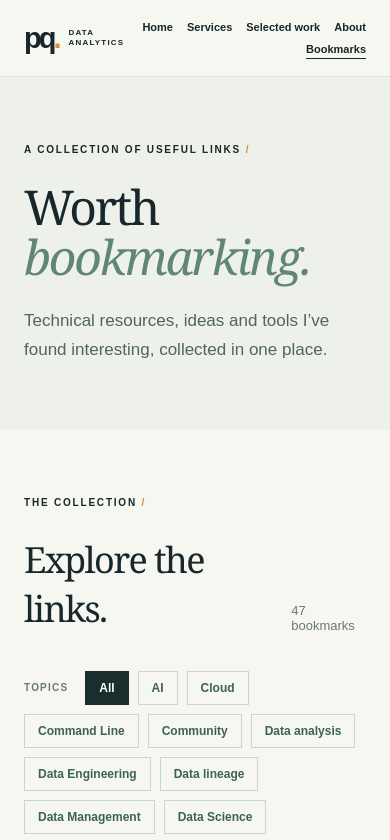
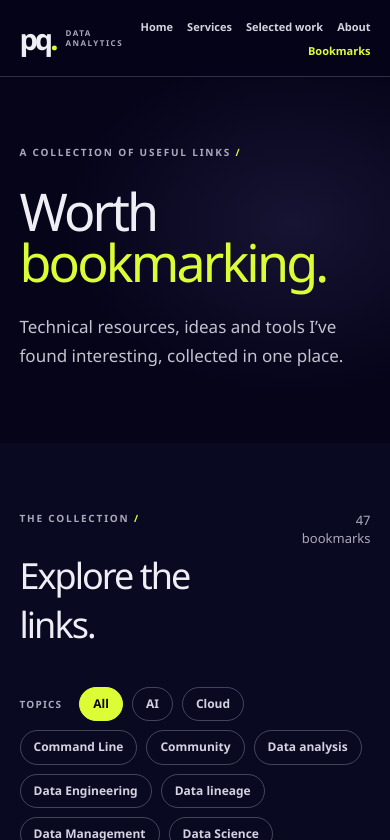
Before and after one commit to quinnphil/website, an Astro site: page /bookmarks in a window 390 px wide. Shown: the top 840 px of the page. Built offline with nearby package versions, Linux system fonts and the light colour scheme; Astro itself is replaced by a stand-in of ours.

Commit message:
New theme for bookmarks

```diff
--- a/src/pages/bookmarks.astro
+++ b/src/pages/bookmarks.astro
@@ -6,6 +6,9 @@ const bookmarks = (await getCollection('bookmarks'))
 const topics = [...new Set(bookmarks.flatMap(({ data }) => data.tags))]
   .sort((a, b) => a.localeCompare(b));
 const home = import.meta.env.BASE_URL;
+const linkedIn = 'https://www.linkedin.com/in/quinnphil/';
+const github = 'https://github.com/quinnphil';
+const booking = 'https://cal.com/philquinn';
 ---
 
 <!doctype html>
@@ -14,13 +17,13 @@ const home = import.meta.env.BASE_URL;
     <meta charset="utf-8" />
     <meta name="viewport" content="width=device-width, initial-scale=1" />
     <meta name="description" content="A collection of technical resources and interesting links curated by Phil Quinn." />
-    <meta name="theme-color" content="#111f24" />
+    <meta name="theme-color" content="#050419" />
     <title>Bookmarks | Phil Quinn</title>
     <link rel="icon" type="image/svg+xml" href={`${home}favicon.svg`} />
   </head>
   <body>
     <a class="skip-link" href="#main">Skip to content</a>
-    <header>
+    <header class="site-header">
       <div class="container header-inner">
         <a class="brand" href={home} aria-label="PQ Data Analytics, home">
           <span class="brand-mark">pq<span>.</span></span>
@@ -33,6 +36,7 @@ const home = import.meta.env.BASE_URL;
           <a href={`${home}#about`}>About</a>
           <a href={`${home}bookmarks/`} aria-current="page">Bookmarks</a>
         </nav>
+        <a class="header-contact" href={booking} target="_blank" rel="noopener noreferrer">Book a call <span aria-hidden="true">↗</span><span class="sr-only"> (opens Cal.com in a new tab)</span></a>
       </div>
     </header>
     <main id="main">
@@ -77,7 +81,14 @@ const home = import.meta.env.BASE_URL;
         </div>
       </section>
     </main>
-    <footer><div class="container footer-inner"><a href={home}>← Back to home</a><p>© {new Date().getFullYear()} Phil Quinn. All rights reserved.</p></div></footer>
+    <footer class="site-footer">
+      <div class="container footer-inner">
+        <a class="brand footer-brand" href={home} aria-label="PQ Data Analytics, home"><span class="brand-mark">pq<span>.</span></span><span class="brand-name">DATA<br />ANALYTICS</span></a>
+        <p>© {new Date().getFullYear()} Phil Quinn. All rights reserved.</p>
+        <a href={linkedIn} target="_blank" rel="noopener noreferrer">LinkedIn ↗<span class="sr-only"> (opens in a new tab)</span></a>
+        <a href={github} target="_blank" rel="noopener noreferrer">GitHub ↗<span class="sr-only"> (opens in a new tab)</span></a>
+      </div>
+    </footer>
     <script>
       const filters = document.querySelector<HTMLElement>('.filters');
       if (filters) {
@@ -104,33 +115,108 @@ const home = import.meta.env.BASE_URL;
 </html>
 
 <style>
-  :global(*){box-sizing:border-box}
-  :global(body){margin:0;font-family:Arial,Helvetica,sans-serif;color:#17272b;background:#f7f7f2}
-  :global(a){color:inherit}
-  :global(a:focus-visible),:global(button:focus-visible){outline:3px solid #d9903c;outline-offset:4px}
-  [hidden]{display:none!important}
-  .sr-only{position:absolute;width:1px;height:1px;padding:0;margin:-1px;overflow:hidden;clip:rect(0,0,0,0);white-space:nowrap;border:0}
-  .skip-link{position:absolute;z-index:10;left:1rem;top:-5rem;background:#fff;padding:.8rem}
-  .skip-link:focus{top:1rem}
-  .container{width:min(1200px,calc(100% - 96px));margin-inline:auto}
-  header{background:#f7f7f2;border-bottom:1px solid #dfe4df}
-  .header-inner{min-height:88px;display:flex;align-items:center;justify-content:space-between;gap:24px}
-  .brand{display:inline-flex;align-items:center;gap:10px;text-decoration:none}
-  .brand-mark{font-size:35px;font-weight:800;letter-spacing:-3px;line-height:1}.brand-mark span{color:#d79045}
-  .brand-name{font-size:9px;line-height:1.2;font-weight:800;letter-spacing:1.2px}
-  nav{display:flex;justify-content:flex-end;flex-wrap:wrap;gap:20px 30px}
-  nav a{font-size:13px;font-weight:700;text-decoration:none}
-  nav a:hover,nav a[aria-current],footer a:hover{text-decoration:underline;text-underline-offset:5px}
-  .page-intro{background:#eef1e9;padding:95px 0}
-  .eyebrow{font-size:10px;letter-spacing:1.8px;font-weight:800;line-height:1.5;margin:0 0 25px}.eyebrow span{color:#d18b3f}
-  h1,h2,h3,p{margin-top:0}
-  h1,h2{font-family:Georgia,'Times New Roman',serif;font-weight:400;letter-spacing:-.045em}
-  h1{font-size:clamp(48px,6.1vw,80px);line-height:1.04;margin-bottom:25px}h1 em{font-weight:400;color:#608579}
-  .page-intro>div>p:last-child{font-size:17px;line-height:1.7;color:#526361;max-width:570px;margin-bottom:0}
-  .collection{padding:90px 0 110px;min-height:350px}.collection-heading{display:flex;justify-content:space-between;align-items:end;gap:20px;margin-bottom:38px}.collection-heading h2{font-size:clamp(36px,4vw,50px);margin-bottom:0}.collection-heading>p{font-size:13px;color:#687873;margin:0}
-  .filters{display:flex;align-items:center;gap:9px;flex-wrap:wrap;margin-bottom:32px}.filters span{font-size:10px;font-weight:700;letter-spacing:1.2px;color:#687873;margin-right:8px}.filters button{font:700 12px Arial,sans-serif;color:#3b6253;background:transparent;border:1px solid #c7d7ca;padding:9px 13px;cursor:pointer}.filters button:hover,.filters button[aria-pressed="true"]{background:#192e2d;border-color:#192e2d;color:white}
-  .bookmark{display:flex;justify-content:space-between;gap:24px;padding:28px 0;border-top:1px solid #d4dfd5}.bookmark:last-child{border-bottom:1px solid #d4dfd5}.bookmark-main{max-width:720px}.bookmark h3{font:400 25px/1.3 Georgia,serif;letter-spacing:-.02em;margin:0}.bookmark h3 a{text-decoration:none}.bookmark h3 a:hover{text-decoration:underline;text-underline-offset:4px}.bookmark h3 a span[aria-hidden]{font:18px Arial,sans-serif;color:#608579;margin-left:5px}.bookmark p,.empty{font-size:14px;line-height:1.7;color:#60716c;margin:12px 0 0}.bookmark ul{display:flex;justify-content:flex-end;align-content:flex-start;flex-wrap:wrap;gap:8px;list-style:none;padding:0;margin:3px 0 0}.bookmark li{font-size:11px;font-weight:700;color:#527666;background:#e6eee6;padding:7px 10px}
-  footer{background:#142522;color:#e3ebe5}.footer-inner{min-height:96px;display:flex;align-items:center;justify-content:space-between;gap:20px}.footer-inner a,.footer-inner p{font-size:11px;color:#b1c2b9;margin:0}.footer-inner a{text-decoration:none}
-  @media(max-width:850px){.container{width:min(100% - 48px,1200px)}}
-  @media(max-width:600px){.header-inner{min-height:76px;padding:15px 0;gap:16px}.brand-mark{font-size:29px}.brand-name{font-size:8px}nav{gap:10px 14px}nav a{font-size:11px}.page-intro{padding:65px 0}.collection{padding:65px 0 80px}.bookmark{display:block}.bookmark ul{justify-content:flex-start;margin-top:18px}.footer-inner{padding:25px 0;flex-wrap:wrap}.footer-inner p{flex-basis:100%}}
+  :global(:root) {
+    font-family: "Avenir Next", Avenir, "Segoe UI", sans-serif;
+    color: #eeeeF4;
+    background: #050419;
+    font-synthesis: none;
+    scroll-behavior: smooth;
+    scroll-padding-top: 100px;
+    color-scheme: dark;
+    --bg: #050419;
+    --surface: #0e0d27;
+    --accent: #dcfd35;
+    --ink: #eeeeF4;
+    --muted: #aaa9bb;
+    --line: rgb(255 255 255 / 18%);
+  }
+  :global(*) { box-sizing: border-box; }
+  :global(body) { min-height: 100vh; margin: 0; color: var(--ink); background: var(--bg); }
+  :global(a) { color: inherit; }
+  :global(a:focus-visible), :global(button:focus-visible) { outline: 2px solid var(--accent); outline-offset: 4px; }
+  :global(::selection) { color: var(--bg); background: var(--accent); }
+  [hidden] { display: none !important; }
+  .sr-only { position: absolute; width: 1px; height: 1px; padding: 0; margin: -1px; overflow: hidden; clip: rect(0,0,0,0); white-space: nowrap; border: 0; }
+  .skip-link { position: absolute; z-index: 20; left: 1rem; top: -5rem; padding: .8rem 1rem; color: var(--bg); background: var(--accent); }
+  .skip-link:focus { top: 1rem; }
+  .container { width: min(1200px, 90%); margin-inline: auto; }
+  .site-header { position: sticky; z-index: 10; top: 0; background: rgb(5 4 25 / 88%); border-bottom: 1px solid var(--line); backdrop-filter: blur(16px); }
+  .header-inner { min-height: 88px; display: flex; align-items: center; justify-content: space-between; gap: 24px; }
+  .brand { display: inline-flex; align-items: center; gap: 10px; flex: none; text-decoration: none; }
+  .brand-mark { font-size: 35px; font-weight: 800; letter-spacing: -3px; line-height: 1; }
+  .brand-mark span { color: var(--accent); }
+  .brand-name { color: var(--muted); font-size: 9px; font-weight: 700; line-height: 1.2; letter-spacing: 1.5px; }
+  nav { display: flex; justify-content: flex-end; gap: 20px 30px; margin-left: auto; margin-right: 28px; }
+  nav a, .header-contact { font-size: 13px; font-weight: 600; text-decoration: none; }
+  nav a { color: #d3d2de; transition: color .2s; }
+  nav a:hover, nav a[aria-current="page"] { color: var(--accent); }
+  .header-contact { display: inline-flex; align-items: center; gap: 20px; flex: none; padding: 13px 17px; border-radius: 8px; color: var(--bg); background: var(--accent); transition: transform .2s, background-color .2s; }
+  .header-contact:hover { transform: translateY(-2px); background: #e8ff72; }
+  .page-intro { padding: 100px 0 105px; background: radial-gradient(ellipse at 75% 40%, #171333 0, var(--bg) 55%); }
+  .eyebrow { margin: 0 0 25px; color: var(--muted); font-size: 10px; font-weight: 700; line-height: 1.5; letter-spacing: 1.8px; }
+  .eyebrow span { color: var(--accent); }
+  h1, h2, h3, p { margin-top: 0; }
+  h1, h2 { font-weight: 400; letter-spacing: -.055em; }
+  h1 { margin-bottom: 25px; font-size: clamp(58px, 7.1vw, 88px); line-height: .99; }
+  h1 em { color: var(--accent); font-style: normal; font-weight: 400; }
+  .page-intro > div > p:last-child { max-width: 570px; margin-bottom: 0; color: #c4c3d0; font-size: 17px; line-height: 1.7; }
+  .collection { min-height: 400px; padding: 85px 0 110px; background: #0a0922; }
+  .collection-heading { display: flex; justify-content: space-between; align-items: end; gap: 20px; margin-bottom: 38px; }
+  .collection-heading h2 { margin-bottom: 0; font-size: clamp(36px, 4vw, 50px); }
+  .collection-heading > p { margin: 0 0 4px; color: var(--muted); font-size: 13px; }
+  .filters { display: flex; align-items: center; flex-wrap: wrap; gap: 9px; margin-bottom: 32px; }
+  .filters > span { margin-right: 8px; color: var(--muted); font-size: 10px; font-weight: 700; letter-spacing: 1.2px; }
+  .filters button { padding: 9px 13px; border: 1px solid rgb(255 255 255 / 24%); border-radius: 999px; color: #d3d2de; background: transparent; font: 600 12px/1.2 "Avenir Next", Avenir, "Segoe UI", sans-serif; cursor: pointer; transition: color .2s, background-color .2s, border-color .2s; }
+  .filters button:hover { border-color: var(--accent); color: var(--accent); }
+  .filters button[aria-pressed="true"] { border-color: var(--accent); color: var(--bg); background: var(--accent); }
+  .bookmark { display: flex; justify-content: space-between; gap: 24px; padding: 27px 0; border-top: 1px solid var(--line); }
+  .bookmark:last-child { border-bottom: 1px solid var(--line); }
+  .bookmark-main { max-width: 720px; }
+  .bookmark h3 { margin: 0; font-size: 23px; font-weight: 400; letter-spacing: -.035em; }
+  .bookmark h3 a { text-decoration: none; }
+  .bookmark h3 a:hover { color: var(--accent); }
+  .bookmark h3 a span[aria-hidden] { margin-left: 5px; color: var(--accent); font-size: 16px; }
+  .bookmark p, .empty { margin: 12px 0 0; color: #b9b8c8; font-size: 14px; line-height: 1.7; }
+  .bookmark ul { display: flex; justify-content: flex-end; align-content: flex-start; flex-wrap: wrap; gap: 8px; margin: 3px 0 0; padding: 0; list-style: none; }
+  .bookmark li { padding: 7px 10px; border: 1px solid rgb(220 253 53 / 24%); border-radius: 999px; color: #d2e98a; background: rgb(220 253 53 / 7%); font-size: 10px; font-weight: 600; }
+  .site-footer { color: #e3e2ec; background: #030313; }
+  .footer-inner { min-height: 96px; display: flex; align-items: center; justify-content: space-between; gap: 20px; }
+  .footer-inner p, .footer-inner > a:not(.footer-brand) { margin: 0; color: #aaa9bb; font-size: 11px; text-decoration: none; }
+  .footer-inner > a:not(.footer-brand):hover { color: var(--accent); }
+  .footer-brand .brand-mark { font-size: 30px; }
+  @media (prefers-reduced-motion: no-preference) {
+    .page-intro .container { animation: rise-in .8s both; }
+  }
+  @supports (animation-timeline: view()) {
+    @media (prefers-reduced-motion: no-preference) {
+      .bookmark { animation: bookmark-rise linear both; animation-timeline: view(); animation-range: entry 0% entry 25%; }
+    }
+  }
+  @keyframes rise-in { from { opacity: .01; transform: translateY(20px); } }
+  @keyframes bookmark-rise { from { opacity: .35; translate: 0 16px; } to { opacity: 1; translate: 0 0; } }
+  @media (max-width: 850px) {
+    .header-inner { gap: 12px; }
+    nav { gap: 16px; margin-right: 12px; }
+  }
+  @media (max-width: 600px) {
+    .header-inner { min-height: 76px; gap: 14px; padding: 13px 0; }
+    nav { justify-content: flex-end; flex-wrap: wrap; gap: 9px 14px; margin: 0; }
+    nav a { font-size: 11px; }
+    .header-contact { display: none; }
+    .brand-mark { font-size: 29px; }
+    .brand-name { font-size: 8px; }
+    .page-intro { padding: 68px 0 72px; }
+    h1 { font-size: clamp(52px, 12vw, 72px); }
+    .collection { padding: 68px 0 80px; }
+    .collection-heading { align-items: start; }
+    .collection-heading > p { text-align: right; }
+    .bookmark { display: block; }
+    .bookmark ul { justify-content: flex-start; margin-top: 18px; }
+    .footer-inner { padding: 25px 0; flex-wrap: wrap; }
+    .footer-inner p { order: 3; flex-basis: 100%; }
+  }
+  @media (prefers-reduced-motion: reduce) {
+    :global(:root) { scroll-behavior: auto; }
+    *, *::before, *::after { animation-duration: .01ms !important; animation-iteration-count: 1 !important; transition-duration: .01ms !important; }
+  }
 </style>
```
